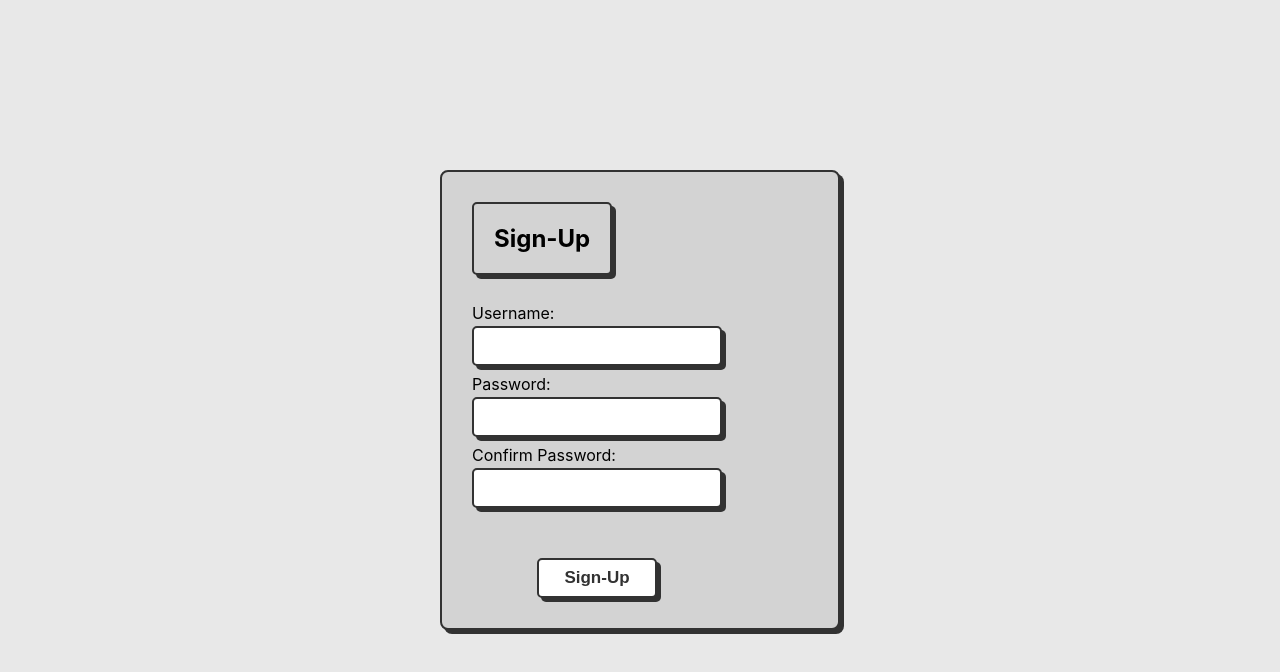
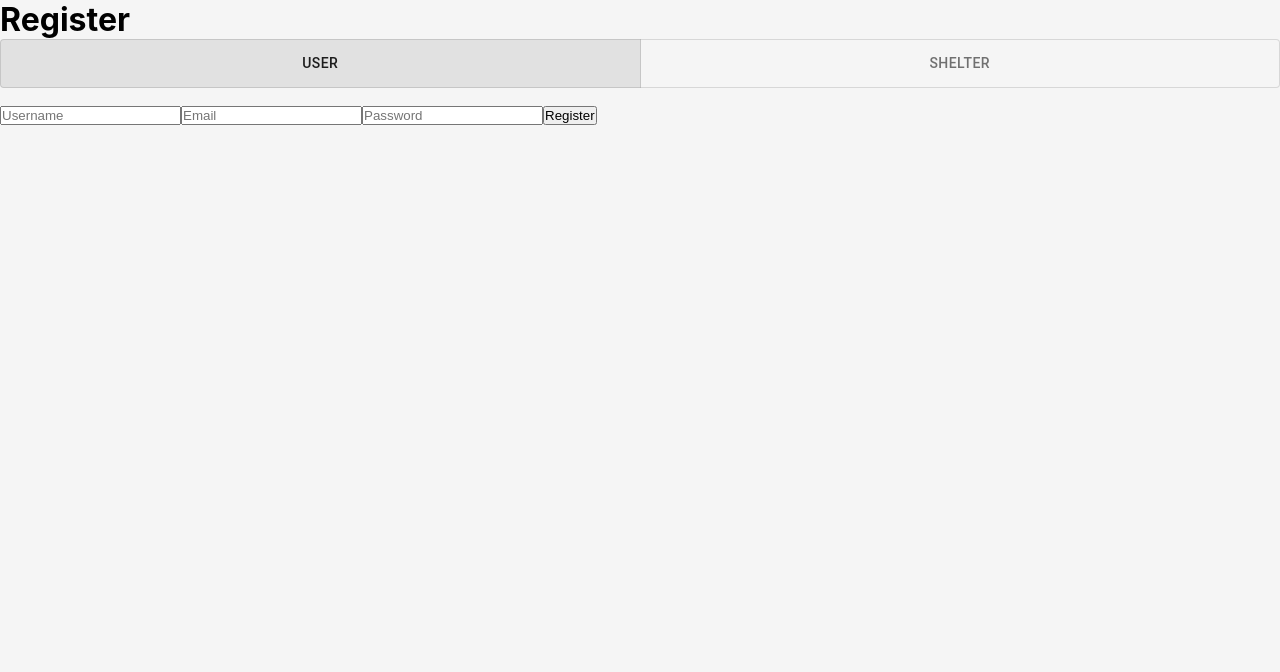
Before and after one commit to rednaldeirf/waggle_front_end, a React (Vite) app: page /register in a window 1280 px wide. Shown: the top 672 px of the page. Built offline with nearby package versions, Linux system fonts and the light colour scheme.

Commit message:
user and shelter auth and navigation fuctional

```diff
--- a/src/App.jsx
+++ b/src/App.jsx
@@ -30,8 +30,8 @@ function App() {
         <Routes>
           <Route path="/" element={<LandingPage />} />
           <Route path="/register" element={<Register />} />
-          <Route path="/user-signin" element={<UserSignIn />} />
-          <Route path="/shelter-signin" element={<ShelterSignIn />} />
+          {/* <Route path="/user-signin" element={<UserSignIn />} /> */}
+          {/* <Route path="/shelter-signin" element={<ShelterSignIn />} /> */}
           <Route path="/preferences" element={<PreferencePage />} />
           <Route path="/pets/:type" element={<PetList />} />
           <Route path="/pet/:id" element={<PetDetail />} />
--- /dev/null
+++ b/src/contexts/UserContext.jsx
@@ -0,0 +1,25 @@
+import { createContext, useState, useEffect } from "react";
+import { verifyUser } from "../services/users.js";
+
+export const UserContext = createContext();
+
+export function UserProvider({ children }) {
+  const [user, setUser] = useState(null);
+
+  const getUserFromToken = async () => {
+    const userData = await verifyUser();
+    setUser(userData);
+  };
+
+  useEffect(() => {
+    getUserFromToken();
+  }, []);
+
+  const valueObject = { user, setUser };
+
+  return (
+    <UserContext.Provider value={valueObject}>
+      { children }
+    </UserContext.Provider>
+  );
+}
--- a/src/main.jsx
+++ b/src/main.jsx
@@ -2,9 +2,12 @@ import React from 'react';
 import ReactDOM from 'react-dom/client';
 import App from './App';
 import './index.css';
+import { UserProvider } from './contexts/UserContext';
 
 ReactDOM.createRoot(document.getElementById('root')).render(
   <React.StrictMode>
-    <App />
+    <UserProvider>
+      <App />
+    </UserProvider>
   </React.StrictMode>
 );
--- a/src/pages/LandingPage.jsx
+++ b/src/pages/LandingPage.jsx
@@ -164,7 +164,9 @@ import {
 import ExpandMoreIcon from "@mui/icons-material/ExpandMore";
 import waggleLogo from "../assets/Waggle(orange).png";
 import { signIn as userSignIn } from "../services/users";
-import { signIn as shelterSignIn } from "../services/shelters";
+import { UserContext } from "../contexts/UserContext";
+import { useContext } from "react";
+import { useNavigate } from "react-router-dom";
 import "./LandingPage.css";
 // Testimonials and FAQs
 const testimonials = [
@@ -194,11 +196,15 @@ const faqs = [
   },
 ];
 
-const LandingPage = ({ setUser }) => {
+const LandingPage = () => {
   const [open, setOpen] = useState(false);
   const [signInForm, setSignInForm] = useState({ username: "", password: "" });
+  const [signInType, setSignInType] = useState("user");
   const [error, setError] = useState("");
-  const [signInType, setSignInType] = useState("user");
+
+  const { setUser } = useContext(UserContext);
+  const navigate = useNavigate();
+
   const handleOpen = () => setOpen(true);
   const handleClose = () => {
     setOpen(false);
@@ -211,19 +217,17 @@ const LandingPage = ({ setUser }) => {
   const handleSignIn = async (e) => {
     e.preventDefault();
     try {
-      let user;
+      const userData = await userSignIn(signInForm);
+      setUser(userData);
 
       if (signInType === "user") {
+        navigate("/preferences");
+      } else {
+        navigate("/shelter-dashboard");
+      }
 
-
-        user = await userSignIn(signInForm);
-      } else {
-        user = await shelterSignIn(signInForm);
-      }
-      setUser(user);
       handleClose();
     } catch (err) {
-
       setError('Invalid username or password');
     }
   };
--- a/src/pages/Register.jsx
+++ b/src/pages/Register.jsx
@@ -1,53 +1,134 @@
-import React, { useState } from 'react';
-import './Register.css';
+import React, { useState } from "react";
+import { useNavigate } from "react-router-dom";
+import { signUp } from "../services/users";
+import { ToggleButtonGroup, ToggleButton } from "@mui/material";
+import { UserContext } from "../contexts/UserContext";
+import { useContext } from "react";
 
-const Register = () => {
-    // State to hold form input
-    const [formData, setFormData] = useState({
-      username: '',
-      email: '',
-      password: '',
-      confirmPassword: ''
-    });
+function Register() {
+  const navigate = useNavigate();
+  const { setUser } = useContext(UserContext);
 
-    // Update form input state
-    const handleChange = (e) => {
-      setFormData({
-        ...formData,
-        [e.target.name]: e.target.value
-      });
-    };
+  const [registrationType, setRegistrationType] = useState("user");
+  const [form, setForm] = useState({
+    username: "",
+    email: "",
+    password: "",
+    isError: false,
+    errorMsg: "",
+    shelter_name: "",
+    shelter_location: "",
+  });
 
-    // Handle form submission
-    const handleSubmit = (e) => {
-      e.preventDefault();
-      console.log('User Registered:', formData);
-      // You'd normally send this to your backend with fetch or axios
-    };
+  function handleChange(e) {
+    const { name, value } = e.target;
+    setForm((prev) => ({
+      ...prev,
+      [name]: value,
+    }));
+  }
 
-    return (
-        <div className="register-wrapper">
+  function handleRegistrationTypeChange(event, newType) {
+    if (newType) {
+      setRegistrationType(newType);
+    }
+  }
 
-      <div className="register-page">
-        <h2>Sign-Up</h2>
-        <form onSubmit={handleSubmit}>
-          <label>Username:</label>
-          <input type="text" name="username" value={formData.username} onChange={handleChange} required />
+  async function handleSubmit(event) {
+    event.preventDefault();
+    try {
+      const requestBody = {
+        ...form,
+        is_shelter_owner: registrationType === "shelter"
+      };
 
-          {/* <label>Email:</label> */}
-          {/* <input type="email" name="email" value={formData.email} onChange={handleChange} required /> */}
+      const userData = await signUp(requestBody);
+      setUser(userData);
 
-          <label>Password:</label>
-          <input type="password" name="password" value={formData.password} onChange={handleChange} required />
+      if (registrationType === "user") {
+        navigate("/preferences");
+      } else {
+        navigate("/shelter-dashboard");
+      }
 
-          <label>Confirm Password:</label>
-          <input type="password" name="confirmPassword" value={formData.confirmPassword} onChange={handleChange} required />
+    } catch (error) {
+      setForm((prev) => ({
+        ...prev,
+        isError: true,
+        errorMsg: "Registration failed. Please try again.",
+      }));
+    }
+  }
 
-          <button type="submit">Sign-Up</button>
-        </form>
-      </div>
-      </div>
-    );
-  };
+  return (
+    <div>
+      <h1>Register</h1>
+      <form onSubmit={handleSubmit}>
+        <ToggleButtonGroup
+          value={registrationType}
+          exclusive
+          onChange={handleRegistrationTypeChange}
+          sx={{ mb: 2, width: "100%" }}
+        >
+          <ToggleButton value="user" sx={{ flex: 1 }}>
+            User
+          </ToggleButton>
+          <ToggleButton value="shelter" sx={{ flex: 1 }}>
+            Shelter
+          </ToggleButton>
+        </ToggleButtonGroup>
 
-  export default Register;
+        <input
+          type="text"
+          name="username"
+          value={form.username}
+          placeholder="Username"
+          onChange={handleChange}
+          required
+        />
+        <input
+          type="email"
+          name="email"
+          value={form.email}
+          placeholder="Email"
+          onChange={handleChange}
+          required
+        />
+        <input
+          type="password"
+          name="password"
+          value={form.password}
+          placeholder="Password"
+          onChange={handleChange}
+          required
+        />
+
+        {registrationType === "shelter" && (
+          <>
+            <input
+              type="text"
+              name="shelter_name"
+              value={form.shelter_name}
+              placeholder="Shelter Name"
+              onChange={handleChange}
+              required
+            />
+            <input
+              type="text"
+              name="shelter_location"
+              value={form.shelter_location}
+              placeholder="Shelter Location"
+              onChange={handleChange}
+              required
+            />
+          </>
+        )}
+
+        {form.isError && <div style={{ color: "red" }}>{form.errorMsg}</div>}
+        <button type="submit">Register</button>
+      </form>
+    </div>
+  );
+}
+
+export default Register;
--- a/src/services/users.js
+++ b/src/services/users.js
@@ -1,40 +1,31 @@
 import api from "./apiConfig";
 
+// Register a new user
 export const signUp = async (credentials) => {
-  try {
-    const resp = await api.post("/users/register/", credentials);
-    localStorage.setItem("token", resp.data.access);
-    return resp.data.user;
-  } catch (error) {
-    throw error;
-  }
+  const resp = await api.post("/auth/sign-up/", credentials);
+  localStorage.setItem("token", resp.data.access);
+  return resp.data.user;
 };
 
+// Login
 export const signIn = async (credentials) => {
-  try {
-    const resp = await api.post("/users/login/", credentials);
-    localStorage.setItem("token", resp.data.access);
-    return resp.data.user;
-  } catch (error) {
-    throw error;
-  }
+  const resp = await api.post("/auth/sign-in/", credentials);
+  localStorage.setItem("token", resp.data.access);
+  return resp.data.user;
 };
 
-export const signOut = async () => {
-  try {
-    localStorage.removeItem("token");
-    return true;
-  } catch (error) {
-    throw error;
-  }
+// Sign out
+export const signOut = () => {
+  localStorage.removeItem("token");
 };
 
+// Verify user (optional, for auto-login)
 export const verifyUser = async () => {
   const token = localStorage.getItem("token");
   if (token) {
-    const resp = await api.get("/users/token/refresh/");
+    const resp = await api.get("/auth/verify/");
     localStorage.setItem("token", resp.data.access);
     return resp.data.user;
   }
-  return false;
+  return null;
 };
```
Also changed, not shown: src/components/PreferencesButtons.jsx (added, +44 -0 lines).
